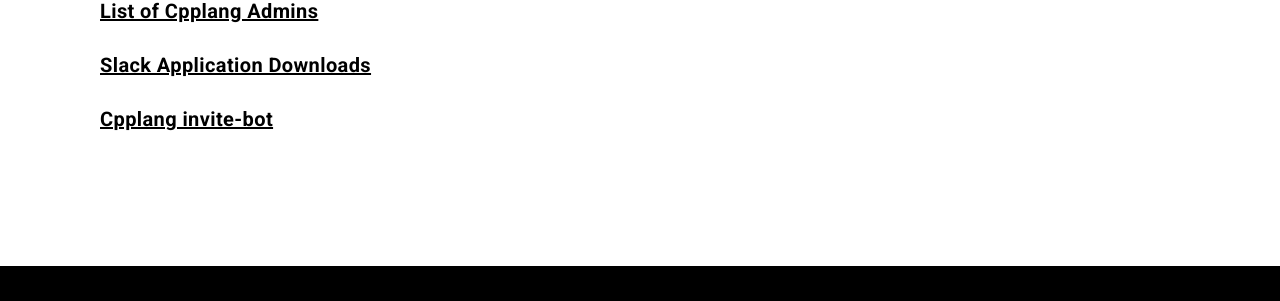
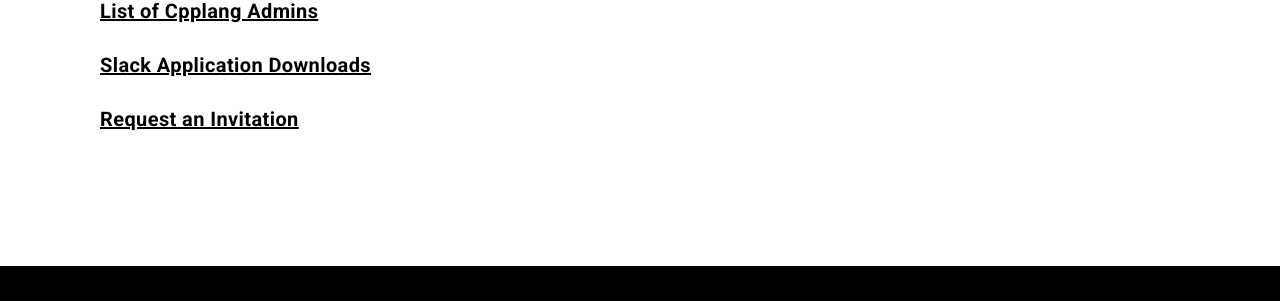
Before and after one commit to unecigarettewm/cppa-www, a Jekyll site: the page built from slack/index.html, in a window 1280 px wide and 900 px high, scrolled down 1740 px. Shown: the part 504-805 px from the top of the window. Built offline with Jekyll 4.4.1, drawn with Linux system fonts in a browser that asks for light colours.

Commit message:
Change slack inviter link

```diff
--- a/slack/index.html
+++ b/slack/index.html
@@ -20,7 +20,7 @@
     <p class='text-xxs slack-paragraph'>Choose one of the following to get started:</p>
         <ul>
       <li class='slack-link'>
-        <a class='text-m link' href="https://cpplang-inviter.cppalliance.org/" id="reglink" target="_new">I need an invitation to the C++ Slack workspace.</a>
+        <a class='text-m link' href="https://join.slack.com/t/cpplang/shared_invite/zt-v5y56qau-cQlsVko720IGu~YgUenIBQ" id="reglink" target="_new">I need an invitation to the C++ Slack workspace.</a>
       </li>
       <li class='slack-link'>
         <a class='text-m link' href="https://cpplang.slack.com">I already have a C++ Slack workspace account.</a>
@@ -105,7 +105,7 @@
         <a class='text-m link' href="https://slack.com/downloads">Slack Application Downloads</a>
       </li>
       <li class='slack-link'>
-        <a class='text-m link' href="https://cpplang-inviter.cppalliance.org/">Cpplang invite-bot</a>
+        <a class='text-m link' href="https://join.slack.com/t/cpplang/shared_invite/zt-v5y56qau-cQlsVko720IGu~YgUenIBQ">Request an Invitation</a>
       </li>
     </ul>
   </section>
```
